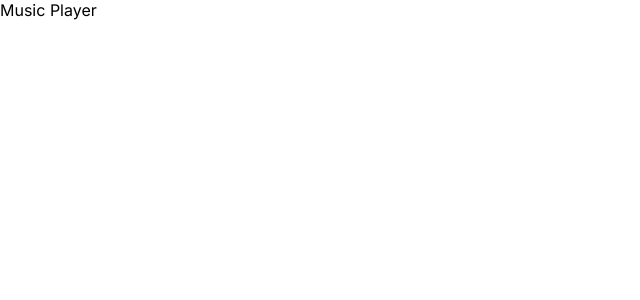
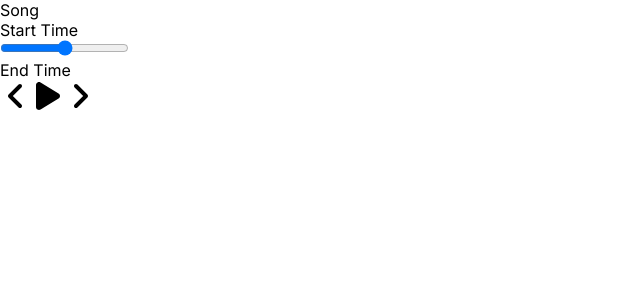
Before and after one commit to imran-farooq7/waves, a Next.js app: page / in a window 1280 px wide. Shown: the top 300 px of the page, without its empty margins (0-640 px from the left). Built offline with nearby package versions, Linux system fonts and the light colour scheme.

Commit message:
song and player component partially completed

```diff
--- /dev/null
+++ b/app/components/Player.tsx
@@ -0,0 +1,19 @@
+import { FaAngleLeft, FaAngleRight, FaPlay } from "react-icons/fa6";
+
+const Player = () => {
+	return (
+		<div className="player">
+			<div className="time-control">
+				<p>Start Time</p>
+				<input type="range" />
+				<p>End Time</p>
+			</div>
+			<div className="player-control">
+				<FaAngleLeft size={"32"} />
+				<FaPlay size={"32"} />
+				<FaAngleRight size={"32"} />
+			</div>
+		</div>
+	);
+};
+export default Player;
--- /dev/null
+++ b/app/components/Song.tsx
@@ -0,0 +1,4 @@
+const Song = () => {
+	return <div className="song-container">Song</div>;
+};
+export default Song;
--- a/app/page.tsx
+++ b/app/page.tsx
@@ -1,4 +1,12 @@
+import Player from "./components/Player";
+import Song from "./components/Song";
+
 const Home = () => {
-	return <div>Music Player</div>;
+	return (
+		<div>
+			<Song />
+			<Player />
+		</div>
+	);
 };
 export default Home;
--- a/package.json
+++ b/package.json
@@ -12,6 +12,7 @@
     "next": "14.2.4",
     "react": "^18",
     "react-dom": "^18",
+    "react-icons": "^5.2.1",
     "sass": "^1.77.6"
   },
   "devDependencies": {
```
Also changed, not shown: 1 other file (tests, documents, lock files or other folders).
